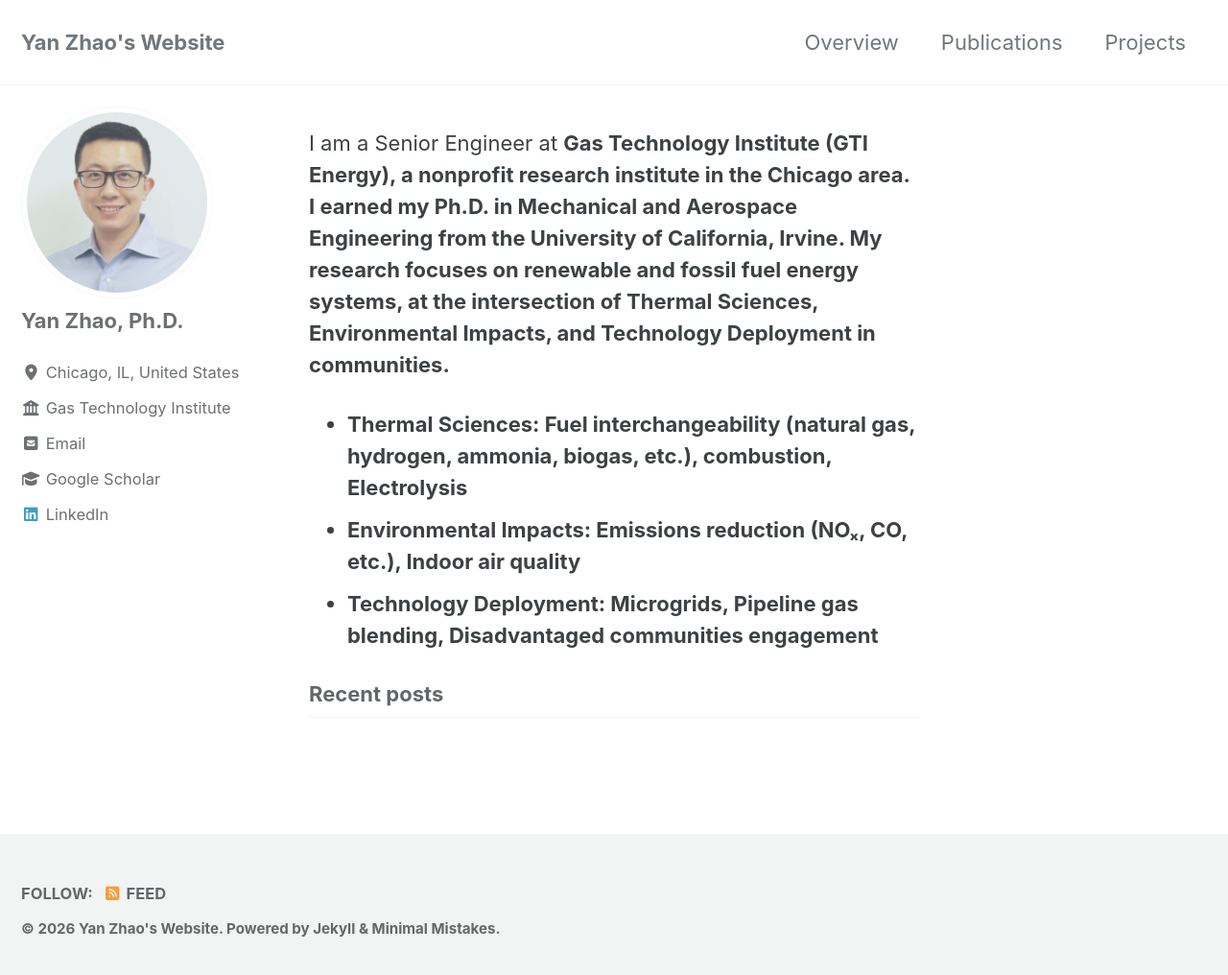
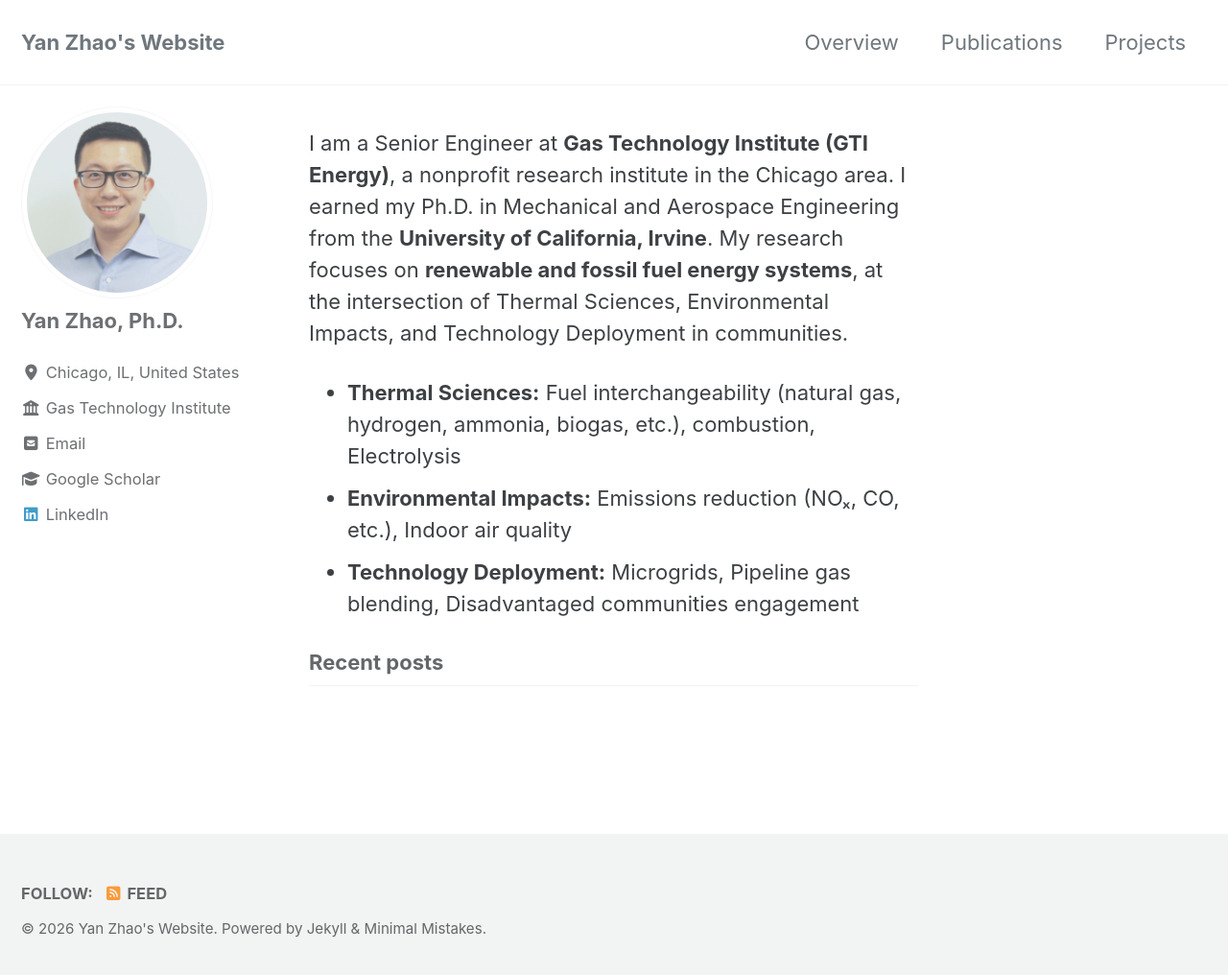
Before and after one commit to yanzhaoenergy/yanzhaoenergy.github.io, a Jekyll site: the page built from index.html, in a window 1280 px wide and 1024 px high. Shown: the top 1016 px of the window at 96% size. Built offline with Jekyll 4.4.1, drawn with Linux system fonts in a browser that asks for light colours; cached includes are drawn as plain includes; the list of posts is cut into pages by our own code.

```diff
--- a/index.html
+++ b/index.html
@@ -3,8 +3,8 @@ layout: home
 author_profile: true
 ---
 
-<p>I am a Senior Engineer at <strong>Gas Technology Institute (GTI Energy)<strong>, a nonprofit research institute in the Chicago area.
-I earned my Ph.D. in Mechanical and Aerospace Engineering from the <strong>University of California, Irvine<strong>.
+<p>I am a Senior Engineer at <strong>Gas Technology Institute (GTI Energy)</strong>, a nonprofit research institute in the Chicago area.
+I earned my Ph.D. in Mechanical and Aerospace Engineering from the <strong>University of California, Irvine</strong>.
 My research focuses on <strong>renewable and fossil fuel energy systems</strong>, at the intersection of Thermal Sciences,
 Environmental Impacts, and Technology Deployment in communities. </p>
 <ul>
```
